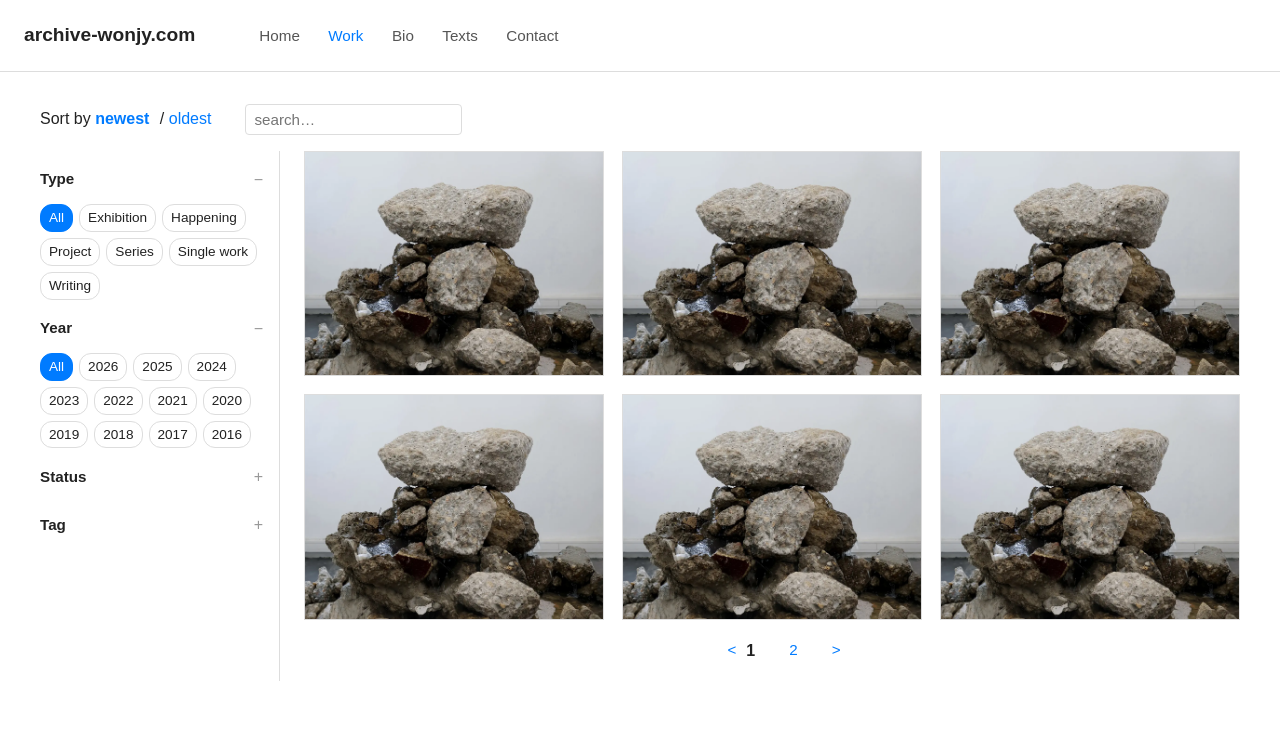
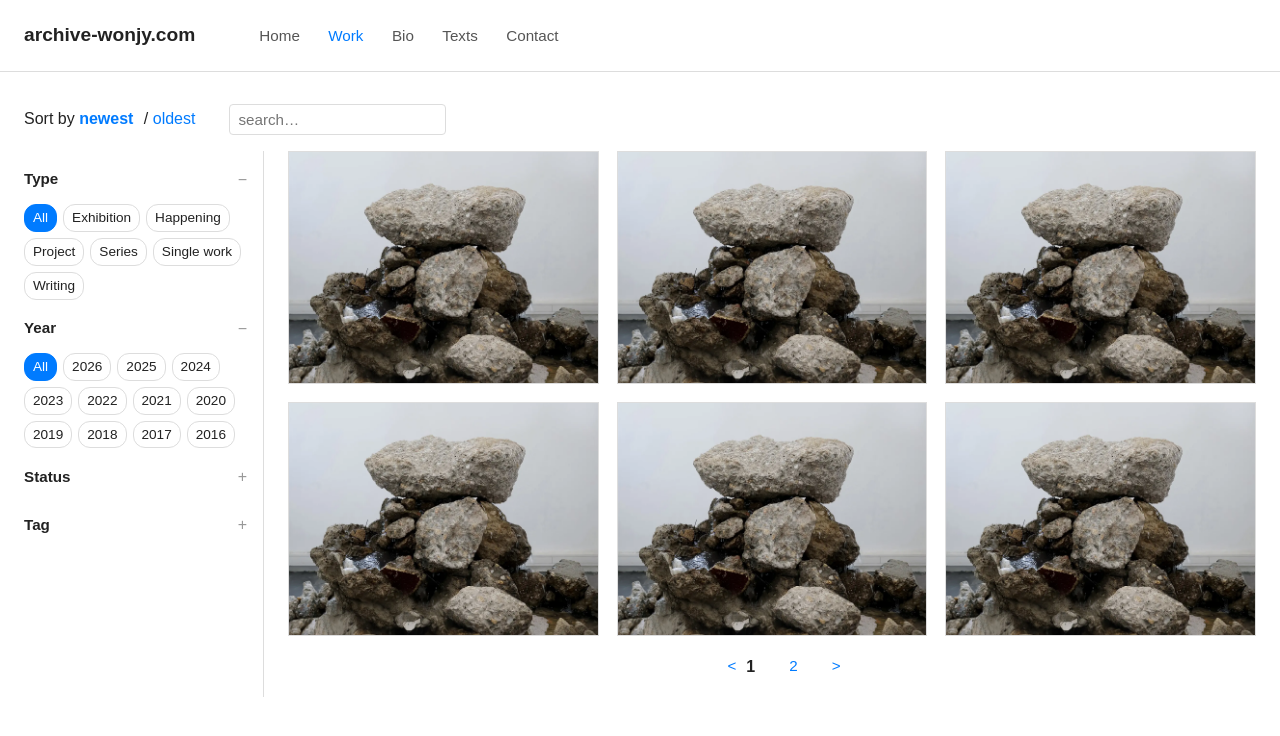
Before and after one commit to Won-Jy/archive-wonjy, a Jekyll site: the page built from work.html, in a window 1280 px wide. Shown: the top 736 px of the page. Built offline with Jekyll 4.4.1, drawn with Linux system fonts in a browser that asks for light colours.

Commit message:
Update work.html

```diff
--- a/work.html
+++ b/work.html
@@ -17,7 +17,12 @@ layout: none
     nav a{margin-left:24px;text-decoration:none;color:#555;font-size:0.95em;transition:color .2s}
     nav a:hover,nav a.active{color:var(--blue)}
 
-    main{max-width:1200px;margin:0 auto;padding:24px}
+    main {
+    max-width: none;     /* 가운데 폭 제한 제거 */
+    margin: 0;           /* 중앙 정렬 제거 */
+    padding: 24px;       /* 상하좌우 여백 조정 */
+    padding-left: 24px;  /* 왼쪽 여백 24px로 고정 */
+}
 
     .topbar{display:flex;align-items:center;gap:16px;justify-content:flex-start;margin:8px 0 16px}
     .sort a{color:var(--blue);text-decoration:none;margin-right:6px}
```
